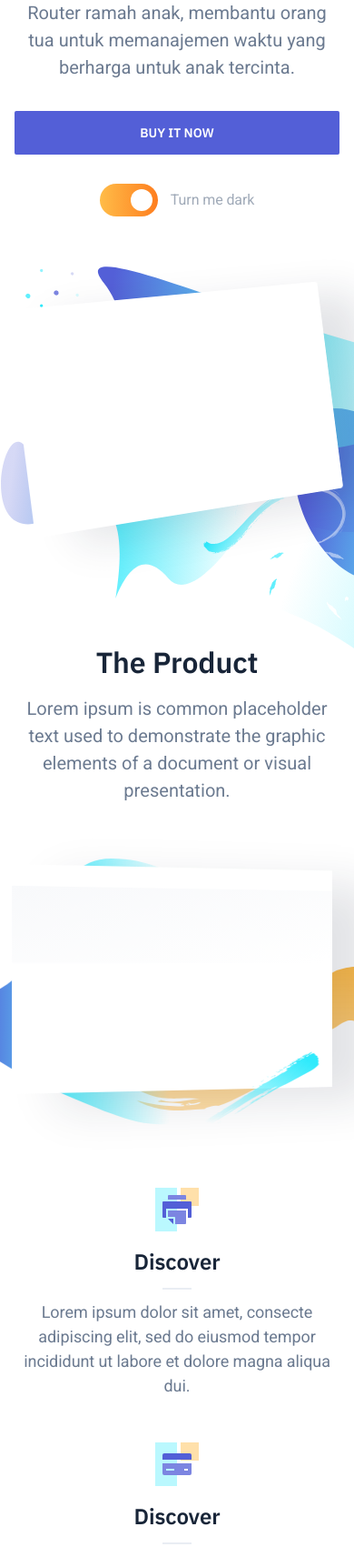
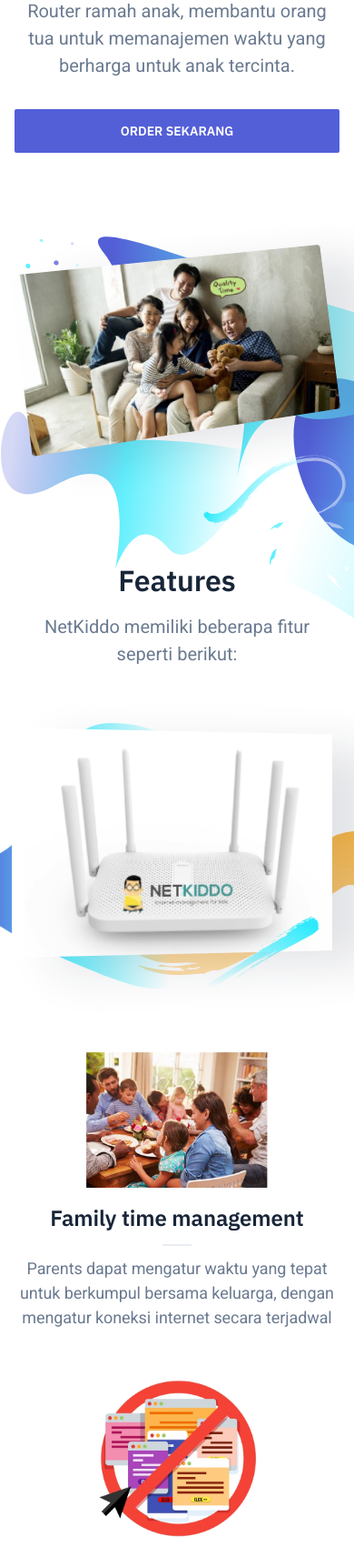
Before and after one commit to onrazamid/onrazamid.github.io, a plain HTML site: page index.html in a window 390 px wide. Shown: the part 288-2000 px from the top of the page at 91% size. Drawn offline with nearby package versions, Linux system fonts and the light colour scheme.

Commit message:
update image

```diff
--- a/index.html
+++ b/index.html
@@ -17,7 +17,7 @@
                     <div class="brand header-brand">
                         <h1 class="m-0">
                             <a href="#">
-								<img class="header-logo-image asset-light" src="dist/images/logo-light.svg" alt="Logo">
+								<img class="header-logo-image asset-light" src="dist/images/logo30.png" alt="Logo">
 								<img class="header-logo-image asset-dark" src="dist/images/logo-dark.svg" alt="Logo">
                             </a>
                         </h1>
@@ -34,10 +34,10 @@
 	                        <h1 class="hero-title mt-0">NetKiddo - Internet Management For Kids</h1>
 	                        <p class="hero-paragraph">Router ramah anak, membantu orang tua untuk memanajemen waktu yang berharga untuk anak tercinta.</p>
 	                        <div class="hero-cta">
-								<a class="button button-primary" href="#">Buy it now</a>
+								<a class="button button-primary" href="#">Order Sekarang</a>
 								<div class="lights-toggle">
 									<input id="lights-toggle" type="checkbox" name="lights-toggle" class="switch" checked="checked">
-									<label for="lights-toggle" class="text-xs"><span>Turn me <span class="label-text">dark</span></span></label>
+									<!-- <label for="lights-toggle" class="text-xs"><span>Turn me <span class="label-text">dark</span></span></label> -->
 								</div>
 							</div>
 						</div>
@@ -51,7 +51,7 @@
 								<img class="hero-media-illustration-image asset-dark" src="dist/images/hero-media-illustration-dark.svg" alt="Hero media illustration">
 							</div>
 							<div class="hero-media-container">
-								<img class="hero-media-image asset-light" src="dist/images/hero-media-light.svg" alt="Hero media">
+								<img class="hero-media-image asset-light" src="dist/images/time_small.jpeg" alt="Hero media">
 								<img class="hero-media-image asset-dark" src="dist/images/hero-media-dark.svg" alt="Hero media">
 							</div>
 						</div>
@@ -64,14 +64,14 @@
 					<div class="features-inner section-inner has-bottom-divider">
 						<div class="features-header text-center">
 							<div class="container-sm">
-								<h2 class="section-title mt-0">The Product</h2>
-	                            <p class="section-paragraph">Lorem ipsum is common placeholder text used to demonstrate the graphic elements of a document or visual presentation.</p>
+								<h2 class="section-title mt-0">Features</h2>
+	                            <p class="section-paragraph">NetKiddo memiliki beberapa fitur seperti berikut:</p>
 								<div class="features-image">
 									<img class="features-illustration asset-dark" src="dist/images/features-illustration-dark.svg" alt="Feature illustration">
 									<img class="features-box asset-dark" src="dist/images/features-box-dark.svg" alt="Feature box">
 									<img class="features-illustration asset-dark" src="dist/images/features-illustration-top-dark.svg" alt="Feature illustration top">
 									<img class="features-illustration asset-light" src="dist/images/features-illustration-light.svg" alt="Feature illustration">
-									<img class="features-box asset-light" src="dist/images/features-box-light.svg" alt="Feature box">
+									<img class="features-box asset-light" src="dist/images/router.png" alt="Feature box">
 									<img class="features-illustration asset-light" src="dist/images/features-illustration-top-light.svg" alt="Feature illustration top">
 								</div>
 							</div>
@@ -80,36 +80,48 @@
                             <div class="feature is-revealing">
                                 <div class="feature-inner">
                                     <div class="feature-icon">
-										<img class="asset-light" src="dist/images/feature-01-light.svg" alt="Feature 01">
+										<img class="asset-light" src="dist/images/Picture1.png" alt="Feature 01" style="max-width:200px">
 										<img class="asset-dark" src="dist/images/feature-01-dark.svg" alt="Feature 01">
                                     </div>
 									<div class="feature-content">
-                                    	<h3 class="feature-title mt-0">Discover</h3>
-                                    	<p class="text-sm mb-0">Lorem ipsum dolor sit amet, consecte adipiscing elit, sed do eiusmod tempor incididunt ut labore et dolore magna aliqua dui.</p>
+                                    	<h3 class="feature-title mt-0">Family time management</h3>
+                                    	<p class="text-sm mb-0">Parents dapat mengatur waktu yang tepat untuk berkumpul bersama keluarga, dengan mengatur koneksi internet secara terjadwal</p>
 									</div>
 								</div>
                             </div>
 							<div class="feature is-revealing">
                                 <div class="feature-inner">
                                     <div class="feature-icon">
-										<img class="asset-light" src="dist/images/feature-02-light.svg" alt="Feature 02">
+										<img class="asset-light" src="dist/images/Picture2.png" alt="Feature 01" style="max-width:200px">
 										<img class="asset-dark" src="dist/images/feature-02-dark.svg" alt="Feature 02">
                                     </div>
 									<div class="feature-content">
-                                    	<h3 class="feature-title mt-0">Discover</h3>
-                                    	<p class="text-sm mb-0">Lorem ipsum dolor sit amet, consecte adipiscing elit, sed do eiusmod tempor incididunt ut labore et dolore magna aliqua dui.</p>
+                                    	<h3 class="feature-title mt-0">Unsafe site block</h3>
+                                    	<p class="text-sm mb-0">Dengan algoritma khusus, parents tidak perlu melakukan update listing website yang ingin diblokir.</p>
 									</div>
 								</div>
                             </div>
 							<div class="feature is-revealing">
                                 <div class="feature-inner">
                                     <div class="feature-icon">
-										<img class="asset-light" src="dist/images/feature-03-light.svg" alt="Feature 03">
+										<img class="asset-light" src="dist/images/Picture3.png" alt="Feature 01" style="max-width:200px">
 										<img class="asset-dark" src="dist/images/feature-03-dark.svg" alt="Feature 03">
                                     </div>
 									<div class="feature-content">
-                                    	<h3 class="feature-title mt-0">Discover</h3>
-                                    	<p class="text-sm mb-0">Lorem ipsum dolor sit amet, consecte adipiscing elit, sed do eiusmod tempor incididunt ut labore et dolore magna aliqua dui.</p>
+                                    	<h3 class="feature-title mt-0">Game management</h3>
+                                    	<p class="text-sm mb-0">Memblokir atau menjadwalkan kapan anak dapat bermain game online kini jadi lebih mudah.</p>
+									</div>
+								</div>
+                            </div>
+                            <div class="feature is-revealing">
+                                <div class="feature-inner">
+                                    <div class="feature-icon">
+										<img class="asset-light" src="dist/images/Picture4.png" alt="Feature 01" style="max-width:200px">
+										<img class="asset-dark" src="dist/images/feature-03-dark.svg" alt="Feature 03">
+                                    </div>
+									<div class="feature-content">
+                                    	<h3 class="feature-title mt-0">Usage data statistics</h3>
+                                    	<p class="text-sm mb-0">Orang tua dapat melihat pemakaian intenet anak digunakan untuk apa saja.</p>
 									</div>
 								</div>
                             </div>
@@ -122,10 +134,10 @@
                 <div class="container-sm">
                     <div class="cta-inner section-inner">
                         <div class="cta-header text-center">
-                            <h2 class="section-title mt-0">Get it and Switch</h2>
-                            <p class="section-paragraph">Lorem ipsum is common placeholder text used to demonstrate the graphic elements of a document or visual presentation.</p>
+                            <h2 class="section-title mt-0">Ciptakan waktu berkualitas anda!</h2>
+                            <p class="section-paragraph">Persediaan terbatas</p>
 							<div class="cta-cta">
-								<a class="button button-primary" href="#">Buy it now</a>
+								<a class="button button-primary" href="#">Order sekarang</a>
 							</div>
 					    </div>
                     </div>
@@ -182,7 +194,7 @@
                             </a>
                         </li>
                     </ul>
-                    <div class="footer-copyright">&copy; 2018 Switch, all rights reserved</div>
+                    <div class="footer-copyright">&copy; 2021 NetKiddo, all rights reserved</div>
                 </div>
             </div>
         </footer>
```
Also changed, not shown: dist/images/Picture1.png (added), dist/images/Picture2.png (added), dist/images/Picture3.png (added), dist/images/Picture4.png (added), dist/images/boy.png (added), dist/images/logo.png (added), dist/images/logo30.png (added), dist/images/logo50.png (added), dist/images/mi-router-4c.png (added), dist/images/redmi-router-ac2100.jpeg (added), dist/images/router.png (added), dist/images/time.jpg (added), dist/images/time_small.jpeg (added), 2 other files.
